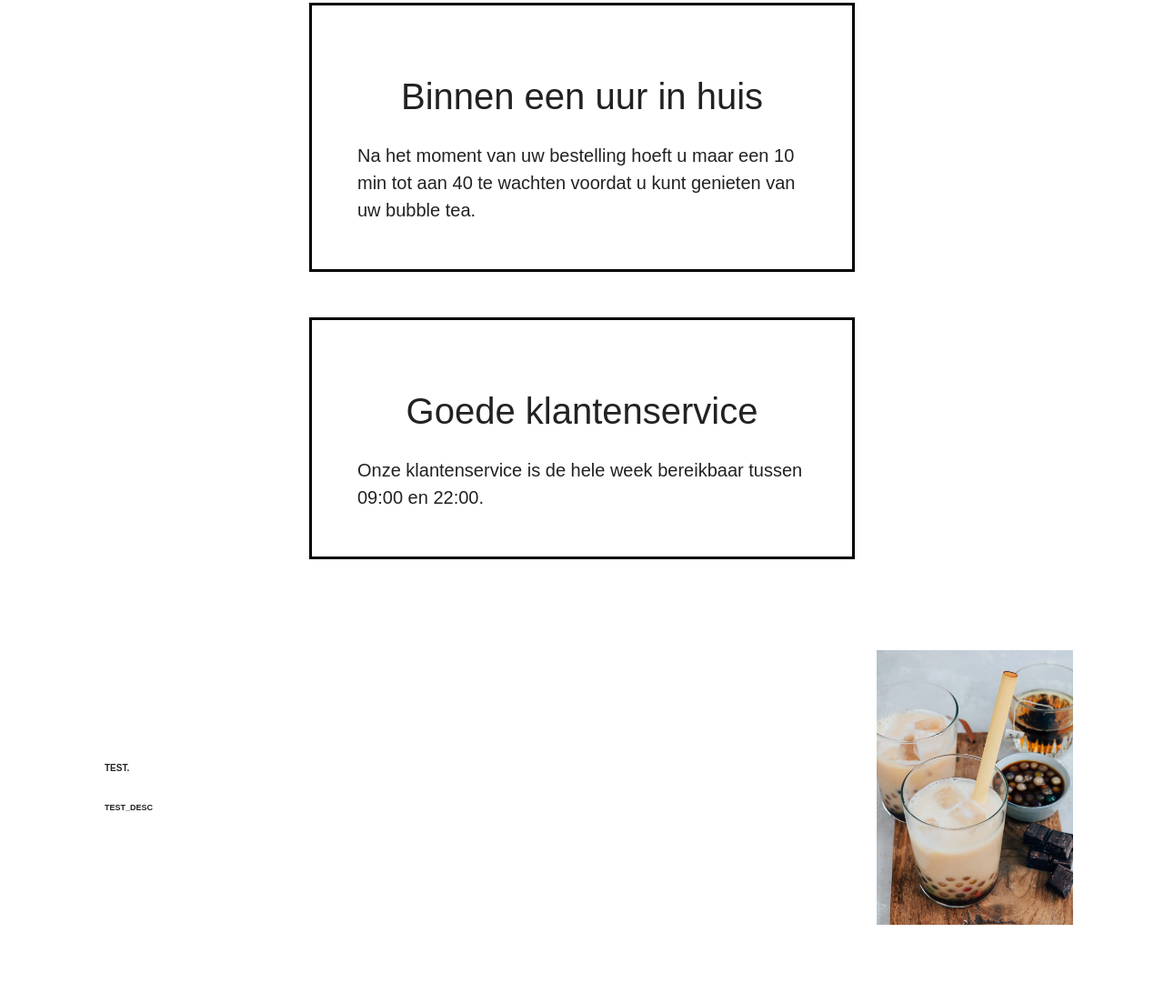
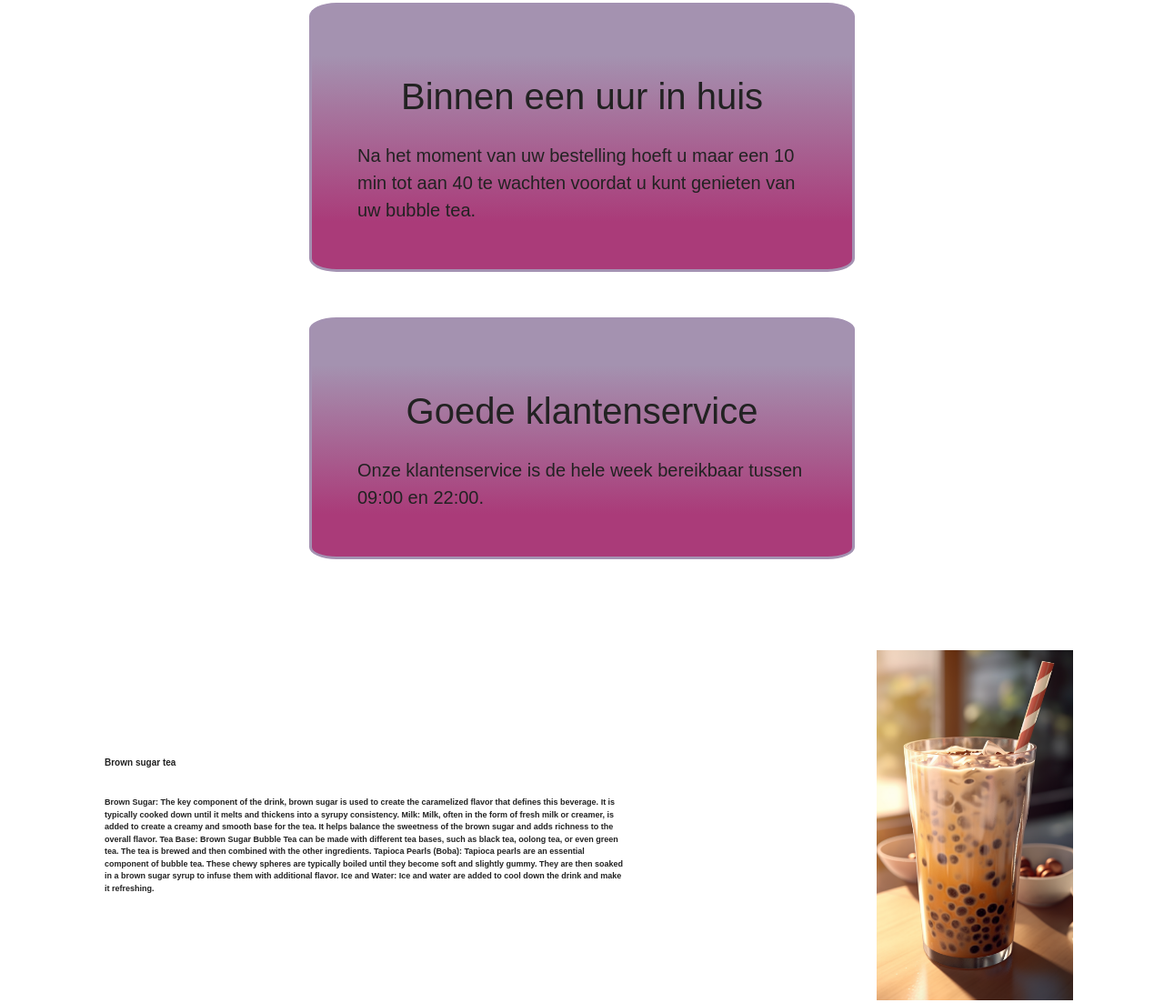
Before and after one commit to ying2406/bobacrush-BO, a plain HTML site: page Lucardi/index.html in a window 1280 px wide. Shown: the part 2784-3887 px from the top of the page at 91% size. Drawn offline with Linux system fonts and the light colour scheme.

Commit message:
MOdified files

```diff
--- a/Lucardi/index.html
+++ b/Lucardi/index.html
@@ -135,10 +135,18 @@
   </section>
   <section class="section section--product-information">
     <div class="section--product--information-list">
-      <h1 id="section--product--information-text">TEST.</h1>
-      <h2 id="section--product--information-description">TEST_DESC</h2>
+      <h1 id="section--product--information-text">Brown sugar tea</h1>
+      <h2 id="section--product--information-description">Brown Sugar: The key component of the drink, brown sugar is used to create the caramelized flavor that defines this beverage. It is typically cooked down until it melts and thickens into a syrupy consistency.
+
+        Milk: Milk, often in the form of fresh milk or creamer, is added to create a creamy and smooth base for the tea. It helps balance the sweetness of the brown sugar and adds richness to the overall flavor.
+
+        Tea Base: Brown Sugar Bubble Tea can be made with different tea bases, such as black tea, oolong tea, or even green tea. The tea is brewed and then combined with the other ingredients.
+
+        Tapioca Pearls (Boba): Tapioca pearls are an essential component of bubble tea. These chewy spheres are typically boiled until they become soft and slightly gummy. They are then soaked in a brown sugar syrup to infuse them with additional flavor.
+
+        Ice and Water: Ice and water are added to cool down the drink and make it refreshing.</h2>
     </div>
-    <img id="section--product--information-image" src="img/bubble-tea-7949.jpg.webp">
+    <img id="section--product--information-image" src="img/bobatea drawing.webp">
   </section>
   <section class="section section--third">
     <button class="arrow"><</button>
--- a/Lucardi/style.css
+++ b/Lucardi/style.css
@@ -4,8 +4,6 @@
   box-sizing: border-box;
   font-weight: 500rem;
 }
-
-
 
 html{
   font-size: 62.5%;
@@ -463,7 +461,10 @@ button{
   align-items: center;
   justify-content: center;
   gap: 2rem;
-  border: black solid;
+  border: #a492b2 solid;
+  background: rgb(170,59,121);
+  background: linear-gradient(0deg, rgba(170,59,121,1) 18%, rgba(164,146,176,1) 81%);
+  border-radius: 5%;
 }
 
 .stappenplan-item h3{
```
Also changed, not shown: Lucardi/img/bobatea drawing.webp (added).
